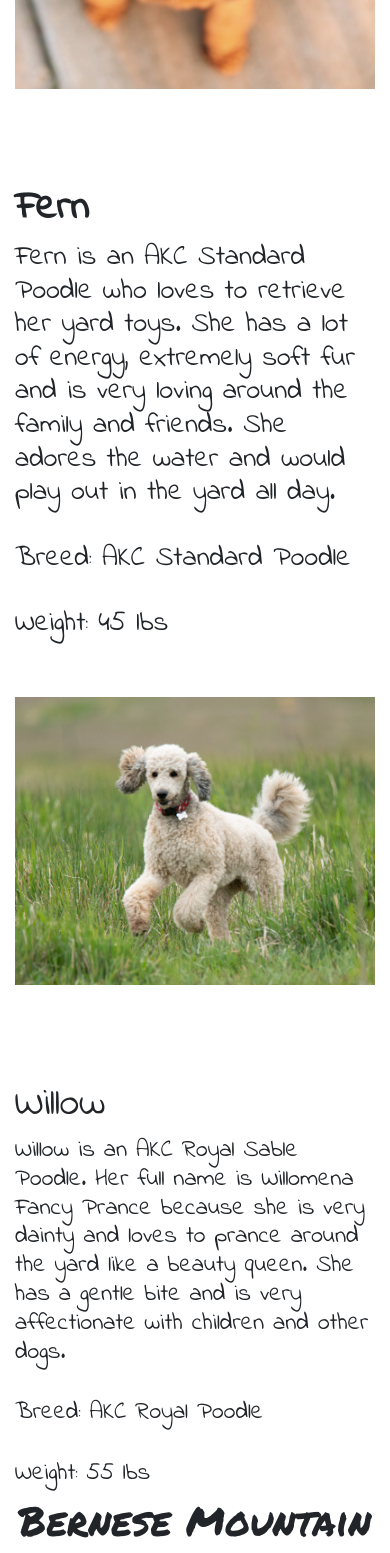
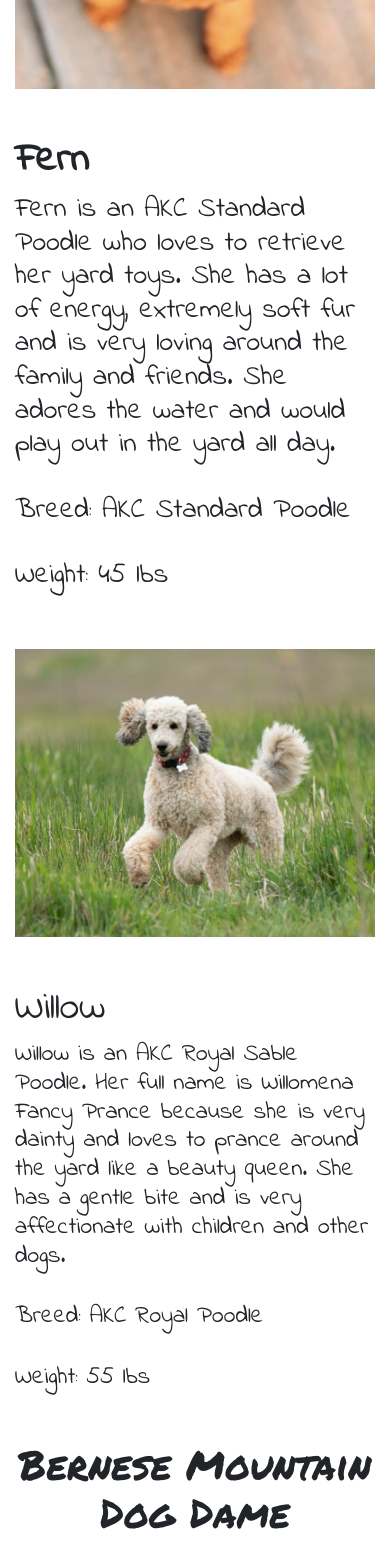
Before and after one commit to benklinton/Soffe-Doodles, a React (Create React App) app: page /sires-dames in a window 390 px wide. Shown: the part 1020-2573 px from the top of the page. Built offline with nearby package versions, Linux system fonts and the light colour scheme.

Commit message:
added mobile responive margins for dog info component

```diff
--- a/src/components/dog info/index.js
+++ b/src/components/dog info/index.js
@@ -34,7 +34,7 @@ function DogInfo() {
                         <img src={Fern} alt='pics of dogs' className=" mt-5 mb-5 img-responive"></img>
                     </Col>
                     <Col className="font-2">
-                        <h1 className="mt-5" style={{ textAlign: "left", fontWeight:"bold" }}>Fern</h1>
+                        <h1 className="mt-5 css-reset" style={{ textAlign: "left", fontWeight:"bold" }}>Fern</h1>
                         <h3>Fern is an AKC Standard Poodle who loves to retrieve her yard toys.
                         She has a lot of energy, extremely soft fur and is very loving around the family and friends.
                         She adores the water and would play out in the yard all day.</h3>
@@ -49,7 +49,7 @@ function DogInfo() {
                         <img src={Willow} alt='pics of dogs' className="mt-5 mb-5 img-responive"></img>
                     </Col>
                     <Col className="font-2">
-                        <h1 className="mt-5" style={{ textAlign: "left" }}>Willow</h1>
+                        <h1 className="mt-5 css-reset" style={{ textAlign: "left" }}>Willow</h1>
                         <h4>Willow is an AKC Royal Sable Poodle.
                         Her full name is Willomena Fancy Prance because she is very dainty and loves to prance around the yard like a beauty queen.
                         She has a gentle bite and is very affectionate with children and other dogs.
@@ -57,7 +57,7 @@ function DogInfo() {
                         <br />
                         <h4>Breed:  AKC Royal Poodle</h4>
                         <br />
-                        <h4>Weight: 55 lbs</h4>
+                        <h4 className="mobile-margins">Weight: 55 lbs</h4>
                     </Col>
                 </Row>
                 <h1 className="text-center font-1">Bernese Mountain Dog Dame</h1>
@@ -66,7 +66,7 @@ function DogInfo() {
                         <img src={Scout} alt='pics of dogs' className="mt-5 mb-5 img-responive"></img>
                     </Col>
                     <Col className='font-2'>
-                        <h1 className="mt-5" style={{ textAlign: "left" }}>Scout</h1>
+                        <h1 className="mt-5 css-reset" style={{ textAlign: "left" }}>Scout</h1>
                         <h4>
                         Scout loves everyone. She loves to cuddle and do the Berenese lean.
                         She will want to be touching you when close. Whether shes in the yard playing or
@@ -74,7 +74,7 @@ function DogInfo() {
                         from Europe, with outstanding lineage. We love our Scout!
                         </h4>
                         <h4>Breed: AKC Bernese Mountain Dog</h4>
-                        <h4>Weight: 80 lbs</h4>
+                        <h4 className='mobile-margins'>Weight: 80 lbs</h4>
                     </Col>
                 </Row>
                 <h1 className="text-center font-1">Cockapoo Dame</h1>
@@ -83,7 +83,7 @@ function DogInfo() {
                         <img src={Lettie} alt='pics of dogs' className="mt-5 mb-5 img-responive"></img>
                     </Col>
                     <Col className="font-2">
-                        <h1 className="mt-5" style={{ textAlign: "left" }}>Lettie (Retired)</h1>
+                        <h1 className="mt-5 css-reset" style={{ textAlign: "left" }}>Lettie (Retired)</h1>
                         <h3>Lettie is an F1 Cockapoo. Her full name is Lettie Lue the Cockapoo.
                         She loves to be outside playing and running in the yard.
                         She has a beautiful Blue Merle coat which gives her the fancy coloring.
@@ -92,7 +92,7 @@ function DogInfo() {
                         <br />
                         <h3>Breed:  F1 Cockapoo</h3>
                         <br />
-                        <h3>Weight: 18 lbs </h3>
+                        <h3 className="mobile-margins">Weight: 18 lbs </h3>
                     </Col>
                 </Row>
                 <h1 className="text-center font-1">Goldendoodle Dame</h1>
@@ -101,7 +101,7 @@ function DogInfo() {
                         <img src={Oakley} alt='pics of dogs' className="mt-5 mb-5 img-responive"></img>
                     </Col>
                     <Col className="font-2">
-                        <h1 className="mt-5" style={{ textAlign: "left" }}>Oakley (Retired)</h1>
+                        <h1 className="mt-5 css-reset" style={{ textAlign: "left" }}>Oakley (Retired)</h1>
                         <h3>Oakley is an F1b Goldendoodle.
                         Annie Oakley is the pack leader at our house.
                         She has been a fantastic mother to her babies,
@@ -112,7 +112,7 @@ function DogInfo() {
                         <br />
                         <h3>Breed: F1b Goldendoodle</h3>
                         <br />
-                        <h3>Weight: 50 lbs </h3>
+                        <h3 className="mobile-margins">Weight: 50 lbs </h3>
                     </Col>
                 </Row>
                 <h1 className="text-center font-1"> Mini Bernadoodle Dames</h1>
@@ -121,7 +121,7 @@ function DogInfo() {
                         <img src={Lulu} alt='pics of dogs' className="mt-5 mb-5 img-responive"></img>
                     </Col>
                     <Col className="font-2">
-                        <h1 className="mt-5" style={{ textAlign: "left" }}>Lulu</h1>
+                        <h1 className="mt-5 css-reset" style={{ textAlign: "left" }}>Lulu</h1>
                         <h3>Lulu is a Mini Bernadoodle.
                         She is a daughter of Scout and sister to Della.
                         We picked Lulu for our standard and mini Bernadoodle program because
@@ -143,7 +143,7 @@ function DogInfo() {
                         <img src={Della} alt='pics of dogs' className="mt-5 mb-5 img-responive"></img>
                     </Col>
                     <Col className="font-2">
-                        <h1 className="mt-5" style={{ textAlign: "left" }}>Della</h1>
+                        <h1 className="mt-5 css-reset" style={{ textAlign: "left" }}>Della</h1>
                         <h3>Della is a Mini Bernadoodle.
                         She is a daughter of Scout and sister to Lulu.
                         We picked Della for our mini Bernadoodle program because of her lineage,
@@ -156,7 +156,7 @@ function DogInfo() {
                         <br />
                         <h3>Breed: Mini Bernadoodle </h3>
                         <br />
-                        <h3>Weight: 30 lbs </h3>
+                        <h3 className="mobile-margins">Weight: 30 lbs </h3>
                     </Col>
                 </Row>
                 <h1 className="text-center font-1">Sires and Studs</h1>
@@ -165,7 +165,7 @@ function DogInfo() {
                         <img src={Cooper} alt='pics of dogs' className="mt-5 mb-5 img-responive"></img>
                     </Col>
                     <Col className="font-2">
-                        <h1 className="mt-5" style={{ textAlign: "left" }}>Cooper</h1>
+                        <h1 className="mt-5 css-reset" style={{ textAlign: "left" }}>Cooper</h1>
                         <h3>Cooper is an F1b Cockapoo.
                         His full name is Marshall Jed Cooper, he in not large, but he is in charge.
                         With five girls to look after he is always barking out orders to the ladies.
@@ -182,7 +182,7 @@ function DogInfo() {
                         <img src={Rex} alt='pics of dogs' className="mt-5 mb-5 img-responive"></img>
                     </Col>
                     <Col className="font-2">
-                        <h1 className="mt-5" style={{ textAlign: "left" }}>Rex</h1>
+                        <h1 className="mt-5 css-reset" style={{ textAlign: "left" }}>Rex</h1>
                         <h3>T-Rex is a Mini Red Goldendoodle with a white chin and chest.
                         He is a fantastic dog that loves to play fetch, run the yard, and keep up with the girls.
                         He lets Cooper be in charge, but knows that one day he will have to keep all the girls safe.
@@ -199,7 +199,7 @@ function DogInfo() {
                         <img src={Ollie} alt='pics of dogs' className="mt-5 mb-5 img-responive"></img>
                     </Col>
                     <Col className="font-2">
-                        <h1 className="mt-5" style={{ textAlign: "left" }}>Ollie</h1>
+                        <h1 className="mt-5 css-reset" style={{ textAlign: "left" }}>Ollie</h1>
                         <h3>Oliver Twist is an AKC Toy Poodle who is soon to be added to the SoffeDoodles stud line.
                         He is a little too young now, but his tri colors of tan, black and white, along with his small size will make him popular when he comes of age.
                         Ollie is a spunky little guy with a big heart.
@@ -207,7 +207,7 @@ function DogInfo() {
                         <br />
                         <h3>Breed:  AKC Toy Poodle</h3>
                         <br />
-                        <h3>Weight: 5 lbs </h3>
+                        <h3 className='mobile-margins'>Weight: 5 lbs </h3>
                     </Col>
                 </Row>
             </Container>
--- a/src/components/dog info/style.css
+++ b/src/components/dog info/style.css
@@ -22,3 +22,12 @@
         background-size: cover;
         background-attachment: scroll;
 }
+
+@media screen and (max-width: 600px) {
+    .css-reset {
+        margin-top: 0rem!important;
+    }
+    .mobile-margins {
+        margin-bottom: 3rem;
+    }
+}
```
